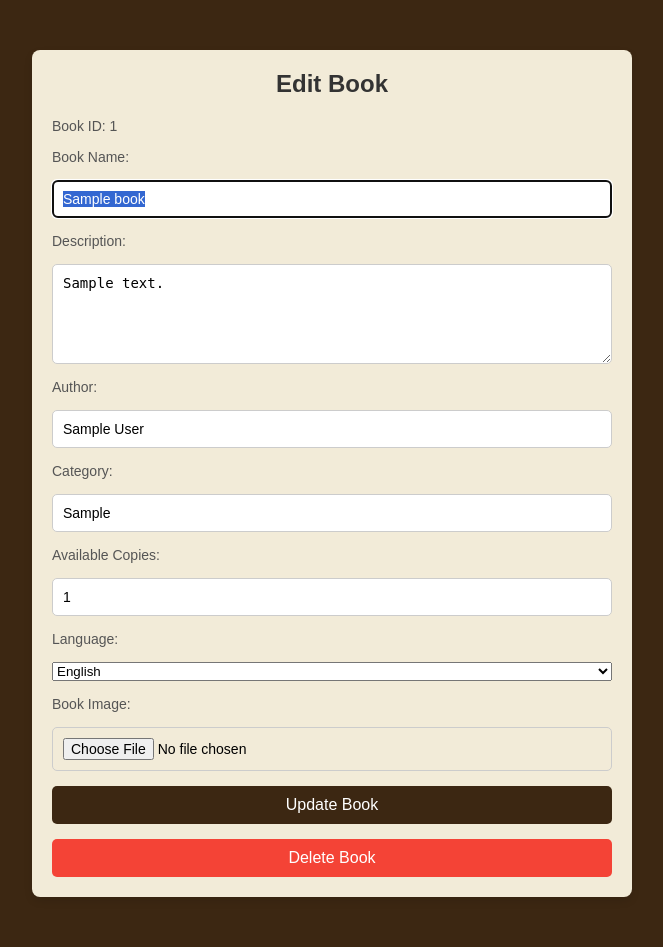
After one commit to mahmoudhosni200/WebBack, a Django app: page /books/Edit_Book/1/ in a window 1280 px wide. The commit adds this page. Shown: the whole page, without its empty margins (308-971 px from the left). Run offline with Django 5.2, Linux system fonts and the light colour scheme; tables that the repository leaves empty hold one stand-in row (values such as "Sample post"); some libraries are stand-ins or nearby versions.

Commit message:
css listAdminBooks handeld and update page

```diff
--- a/WebBack/Books/models.py
+++ b/WebBack/Books/models.py
@@ -13,5 +13,6 @@ class Book(models.Model):
     category = models.CharField(max_length=100)
     description = models.TextField()
     available_copies = models.PositiveIntegerField()
+    borrowed_copies = models.PositiveIntegerField(default=0)
     language = models.CharField(max_length=10, choices=LANGUAGE_CHOICES)
     book_image = models.ImageField(upload_to='book_images/')
--- a/WebBack/Books/urls.py
+++ b/WebBack/Books/urls.py
@@ -4,4 +4,5 @@ urlpatterns=[
     path('AddBook/', views.addBook, name='addBook'),
     path('ListAdmin/', views.list_books_admin, name='list_books_admin'),
     path('books/delete/<int:book_id>/', views.delete_book, name='delete_book'),
+    path('Edit_Book/<int:book_id>/', views.edit_book, name='edit_book'),
 ]
--- a/WebBack/Books/views.py
+++ b/WebBack/Books/views.py
@@ -56,3 +56,20 @@ def delete_book(request, book_id):
         'arabic_books': arabic_books,
         'message': 'Book deleted successfully'
     })
+def edit_book(request, book_id):
+    book = Book.objects.get(id=book_id)
+    if request.method == 'POST':
+        book.book_name = request.POST['book_name']
+        book.author = request.POST['author']
+        book.category = request.POST['category']
+        book.description = request.POST['description']
+        book.available_copies = request.POST['available_copies']
+        book.language = request.POST['choice']
+
+        if 'book_image' in request.FILES:
+            book.book_image = request.FILES['book_image']
+
+        book.save()
+        return redirect('list_books_admin')
+
+    return render(request, 'Books/Edit_Book.html', {'book': book})
--- a/WebBack/WebBack/settings.py
+++ b/WebBack/WebBack/settings.py
@@ -116,10 +116,10 @@ USE_TZ = True
 # Static files (CSS, JavaScript, Images)
 # https://docs.djangoproject.com/en/5.2/howto/static-files/
 
-STATIC_URL = '/WebBack/WebBack/static/'
+STATIC_URL = '/static/'
 STATIC_ROOT = os.path.join(BASE_DIR, 'static')
 STATICFILES_DIRS = [
-    os.path.join(BASE_DIR, '/WebBack/WebBack/static/'),
+    os.path.join(BASE_DIR, 'WebBack/static'),
 ]
 
 # Default primary key field type
--- /dev/null
+++ b/WebBack/WebBack/static/css/ScrollBar.css
@@ -0,0 +1,12 @@
+::-webkit-scrollbar {
+    width: 15px;
+}
+
+::-webkit-scrollbar-track {
+    background-color: #3C2712;
+}
+
+::-webkit-scrollbar-thumb {
+    background-color: #f2ebd8;
+    border-radius: 10px;
+}
--- /dev/null
+++ b/WebBack/WebBack/static/css/edit.css
@@ -0,0 +1,88 @@
+* {
+    margin: 0;
+    padding: 0;
+    box-sizing: border-box;
+}
+
+body {
+    font-family: Arial, sans-serif;
+    background-color: #3C2712;
+    margin: 0;
+    padding: 0;
+}
+
+
+.container {
+    background-color: #f2ebd8;
+    padding: 20px;
+    border-radius: 8px;
+    box-shadow: 0 4px 8px rgba(0, 0, 0, 0.1);
+    width: 100%;
+    max-width: 600px;
+    margin: 50px auto;
+}
+
+
+h2 {
+    text-align: center;
+    margin-bottom: 20px;
+    font-size: 24px;
+    color: #333;
+}
+
+form {
+    display: flex;
+    flex-direction: column;
+    gap: 15px;
+}
+
+label {
+    font-size: 14px;
+    color: #555;
+}
+
+input, textarea {
+    padding: 10px;
+    font-size: 14px;
+    border: 1px solid #ccc;
+    border-radius: 5px;
+    width: 100%;
+}
+
+textarea {
+    resize: vertical;
+    min-height: 100px;
+}
+
+button {
+    padding: 10px 20px;
+    font-size: 16px;
+    color: white;
+    border: none;
+    border-radius: 5px;
+    cursor: pointer;
+    transition: background-color 0.3s;
+}
+
+button[type="submit"] {
+    background-color: #3C2712;
+}
+
+button[type="submit"]:hover {
+    background-color: #6c4722;
+}
+
+button.delete-btn {
+    background-color: #f44336;
+}
+
+button.delete-btn:hover {
+    background-color: #b70704;
+}
+
+
+form div {
+    display: flex;
+    flex-direction: column;
+    gap: 5px;
+}
--- /dev/null
+++ b/WebBack/templates/books/Edit_Book.html
@@ -0,0 +1,59 @@
+<!DOCTYPE html>
+<html lang="en">
+<head>
+    <meta charset="UTF-8">
+    <meta name="viewport" content="width=device-width, initial-scale=1.0">
+    <title>Edit Book</title>
+
+    {% load static %}
+
+    <link rel="stylesheet" href="{% static 'css/edit.css' %}">
+    <link rel="stylesheet" href="{% static 'css/navStyle.css' %}">
+    <link rel="stylesheet" href="{% static 'css/ScrollBar.css' %}">
+    <link rel="stylesheet" href="{% static 'css/font-awesome.min.css' %}">
+    <link rel="stylesheet" href="{% static 'css/searchButtonAll.css' %}">
+</head>
+<body>
+
+    <div class="container">
+        <h2>Edit Book</h2>
+        <form action="{% url 'edit_book' book.id %}" method="POST" enctype="multipart/form-data">
+            {% csrf_token %}
+
+            <p style="font-size: 14px; color: #555;">Book ID: {{ book.id }}</p>
+
+            <label for="book_name">Book Name:</label>
+            <input type="text" id="book_name" name="book_name" value="{{ book.book_name }}" required  onfocus="this.select()"  autofocus>
+
+            <label for="description">Description:</label>
+            <textarea id="description" name="description" required>{{ book.description }}</textarea>
+
+            <label for="author">Author:</label>
+            <input type="text" id="author" name="author" value="{{ book.author }}" required>
+
+            <label for="category">Category:</label>
+            <input type="text" id="category" name="category" value="{{ book.category }}" required>
+
+            <label for="available_copies">Available Copies:</label>
+            <input type="number" id="available_copies" name="available_copies" value="{{ book.available_copies }}" required>
+
+            <label for="choice">Language:</label>
+            <select name="choice" id="choice" required>
+                <option value="english" {% if book.language == 'english' %}selected{% endif %}>English</option>
+                <option value="arabic" {% if book.language == 'arabic' %}selected{% endif %}>Arabic</option>
+            </select>
+
+            <label for="book_image">Book Image:</label>
+            <input type="file" id="book_image" name="book_image">
+
+            <button type="submit" id="updateBookButton">Update Book</button>
+            <button type="submit" formaction="{% url 'delete_book' book.id %}" class="delete-btn">Delete Book</button>
+        </form>
+    </div>
+
+    <script src="{% static 'js/searchButtonAll.js' %}"></script>
+    <script src="{% static 'js/navbarAuth.js' %}"></script>
+    <script src="{% static 'js/edit.js' %}" defer></script>
+
+</body>
+</html>
```
Also changed, not shown: WebBack/static/css/ListAdmin.css (+58 -79 lines), WebBack/static/css/ScrollBar.css (added, +12 -0 lines), WebBack/static/css/edit.css (added, +88 -0 lines), WebBack/templates/books/ListAdmin.html (+51 -26 lines), WebBack/Books/migrations/0003_book_borrowed_copies.py (added).
